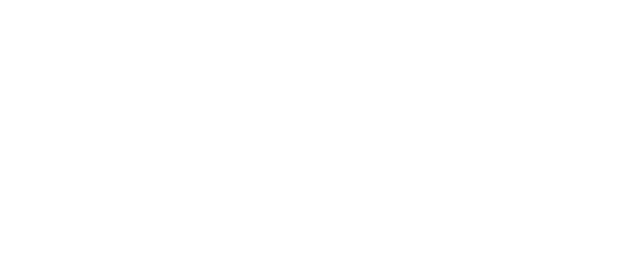
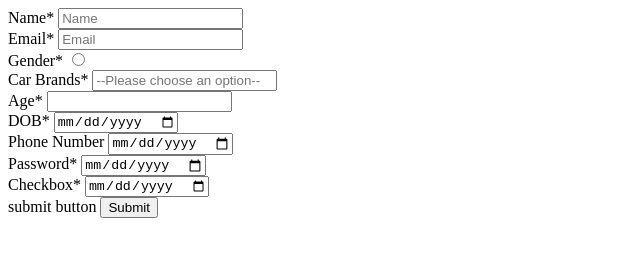
Before and after one commit to acciojob/signup-form-car-Sakshi-WARKAD, a website: page main.html in a window 1280 px wide. Shown: the whole page, without its empty margins (0-640 px from the left). Drawn offline with Linux system fonts and the light colour scheme.

Commit message:
created a submission

```diff
--- a/main.html
+++ b/main.html
@@ -10,7 +10,49 @@
 	<!-- the entire body must be written by student -->
     <script type="text/javascript" src="./script.js">
 </script>
+<form method="get">
+	<div>
+		<label for="#name">Name*</label>
+		<input type="text" name="abc" id="#name" placeholder="Name" required>
+	</div>
+	<div>
+		<label for="#name">Email*</label>
+		<input type="email" name="Email" id="#email"placeholder="Email" required>
+	</div>
+	<div>
+		<label for="#name">Gender*</label>
+		<input type="radio" name="radio" id="#gender_m" required>
+	</div>
+	<div>
+	   <label for="#name">Car Brands*</label>
+	   <input type="" name="car" id="#cars" placeholder="--Please choose an option--"required>
+	</div>
+	<div>
+	   <label for="#name">Age*</label>
+	   <input type="" name="car" id="#cars" required>
+	</div>
+	<div>
+		<label for="#name">DOB*</label>
+		<input type="date" name="dob" id="#age" required>
+	</div>
+	<div>
+		<label for="#name">Phone Number</label>
+		<input type="date" name="abc" placeholder="xxx-xxx-xxxx"id="#age">
+	</div>
+	<div>
+		<label for="#name">Password*</label>
+		<input type="date" name="abc" id="#password" required>
+	</div>
+	<div>
+		<label for="#name">Checkbox*</label>
+		<input type="date" name="abc" id="#age" required>
+	</div>
+	<div>
+		<label for="#name">submit button</label>
+		<input type="submit" name="abc" id="#tos">
+	</div>
 
+</form>
 </body>
 
 </html>
```
